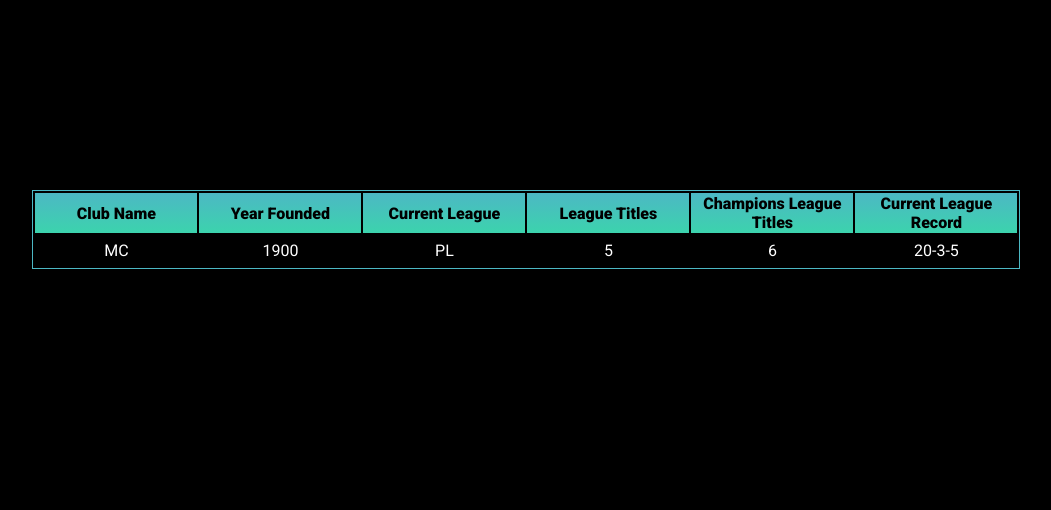
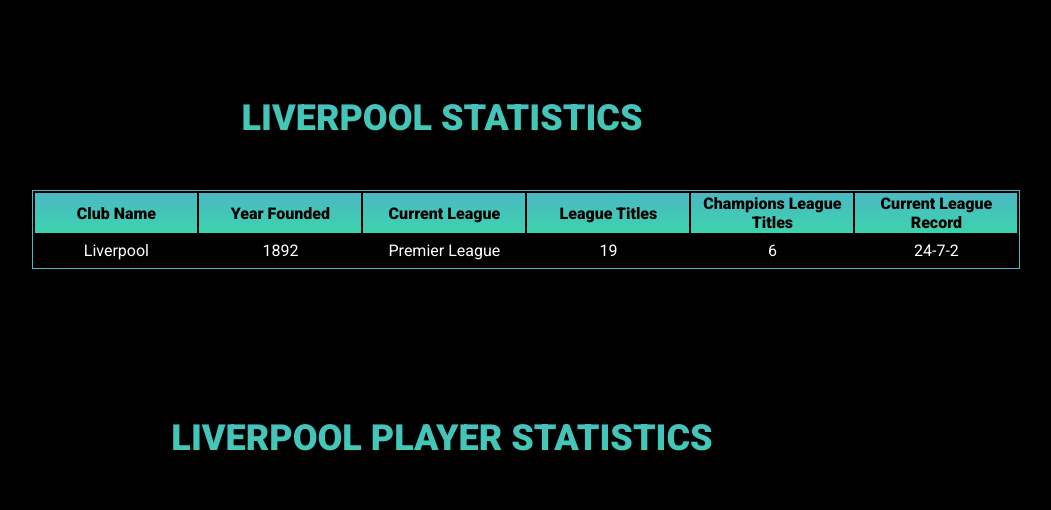
Before and after one commit to neel10i/soccerstatsproject2, a Flask app: template myapplication/templates/liverpool.html in a window 1280 px wide. Shown: the part 50-560 px from the top of the page, without its empty margins (198-1249 px from the left). Run offline with Flask 2, Linux system fonts and the light colour scheme; the template is opened without the code that fills it, so the values that code supplies are empty; parts of the project's set-up code (start-up, migrations or seed data) failed here and were passed over; some libraries are stand-ins or nearby versions.

Commit message:
Update liverpool.html

```diff
--- a/myapplication/templates/liverpool.html
+++ b/myapplication/templates/liverpool.html
@@ -19,6 +19,9 @@
         <h1>Liverpool</h1>
     </div>
 
+    <h1 class="text1">LIVERPOOL STATISTICS</h1>
+    <h1 class="text2">LIVERPOOL PLAYER STATISTICS</h1>
+
     <!-- creating a table where the header and datacells are manually entered-->
     <table class="teamTable">
         <tr>
@@ -30,12 +33,12 @@
             <th>Current League Record</th>
         </tr>
         <tr>
-            <td>MC</td>
-            <td>1900</td>
-            <td>PL</td>
-            <td>5</td>
+            <td>Liverpool</td>
+            <td>1892</td>
+            <td>Premier League</td>
+            <td>19</td>
             <td>6</td>
-            <td>20-3-5</td>
+            <td>24-7-2</td>
         </tr>
 
     <table>
```
